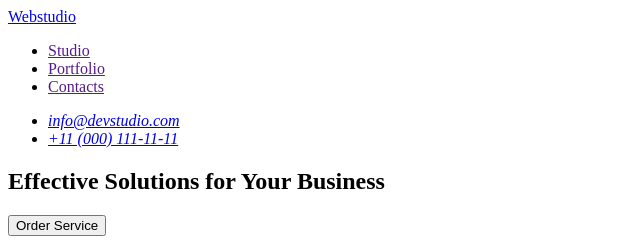
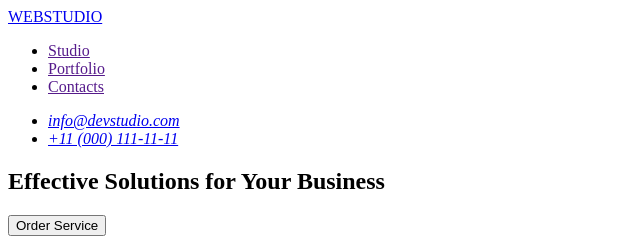
Before and after one commit to TalyaMonya/goit-markup-hw-01, a plain HTML site: page index.html in a window 1280 px wide. Shown: the top 240 px of the page, 0-640 px from the left. Drawn offline with Linux system fonts and the light colour scheme.

Commit message:
Редагування після 4 перевірки

```diff
--- a/index.html
+++ b/index.html
@@ -10,7 +10,7 @@
     <!-- Header -->
     <header>
       <nav>
-        <a href="./index.html">Webstudio</a>
+        <a href="./index.html">WEBSTUDIO</a>
         <ul>
           <li><a href="">Studio</a></li>
           <li><a href="">Portfolio</a></li>
@@ -153,7 +153,7 @@
 
     <!-- Footer -->
     <footer>
-      <a href="./index.html">Webstudio</a>
+      <a href="./index.html">WEBSTUDIO</a>
       <p>
         Increase the flow of customers and sales for your business with digital
         marketing & growth solutions.
```
